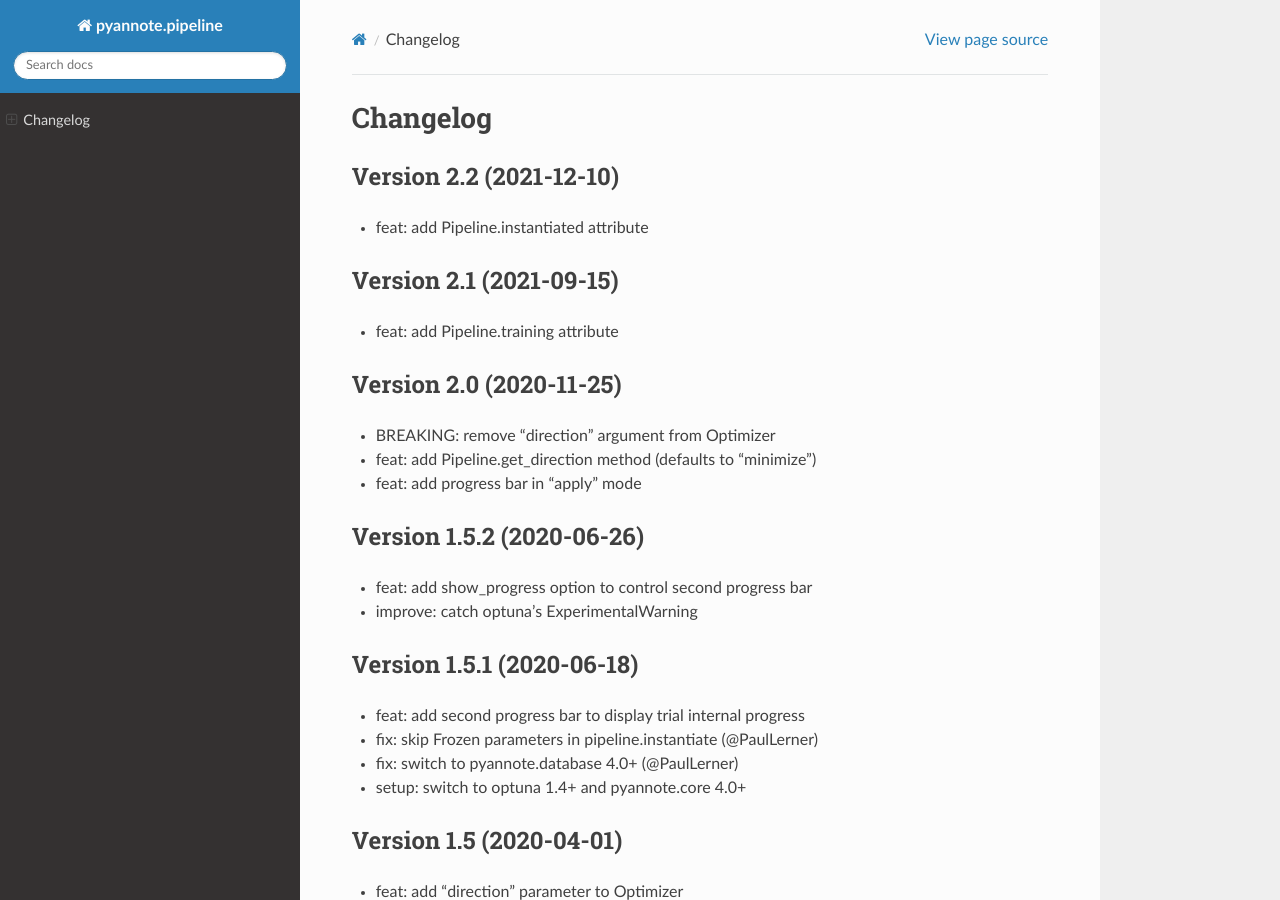
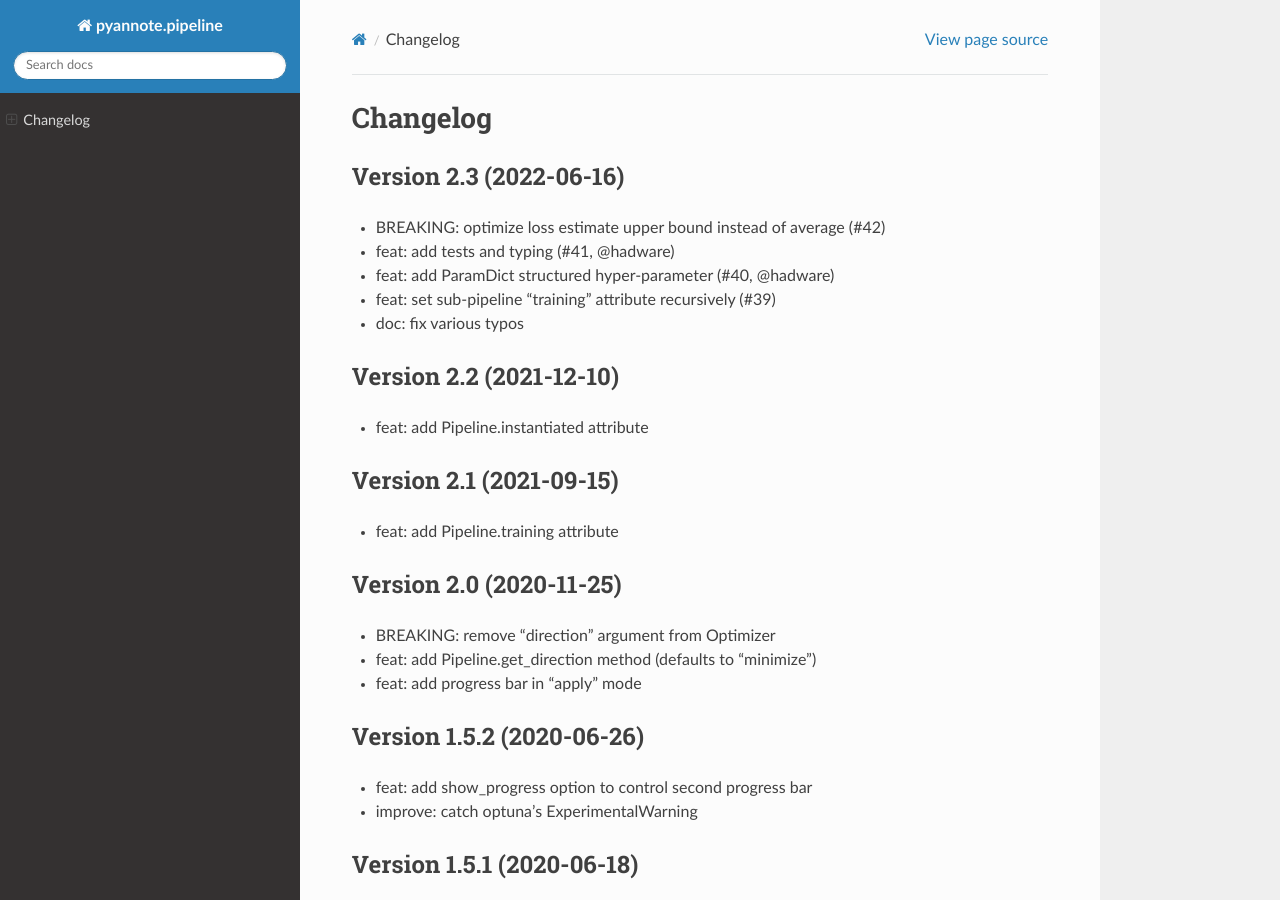
Before and after one commit to pyannote/pyannote-pipeline, a Sphinx documentation site: the page built from doc/source/changelog.rst, in a window 1280 px wide and 900 px high. Built offline with Sphinx 7.4.7 and the Read the Docs theme 2.0.0, drawn with Linux system fonts in a browser that asks for light colours.

Commit message:
doc: update changelog

```diff
--- a/doc/source/changelog.rst
+++ b/doc/source/changelog.rst
@@ -1,6 +1,15 @@
 #########
 Changelog
 #########
+
+Version 2.3 (2022-06-16)
+~~~~~~~~~~~~~~~~~~~~~~~~
+
+- BREAKING: optimize loss estimate upper bound instead of average (#42)
+- feat: add tests and typing (#41, @hadware)
+- feat: add ParamDict structured hyper-parameter (#40, @hadware)
+- feat: set sub-pipeline "training" attribute recursively (#39)
+- doc: fix various typos
 
 Version 2.2 (2021-12-10)
 ~~~~~~~~~~~~~~~~~~~~~~~~
```
